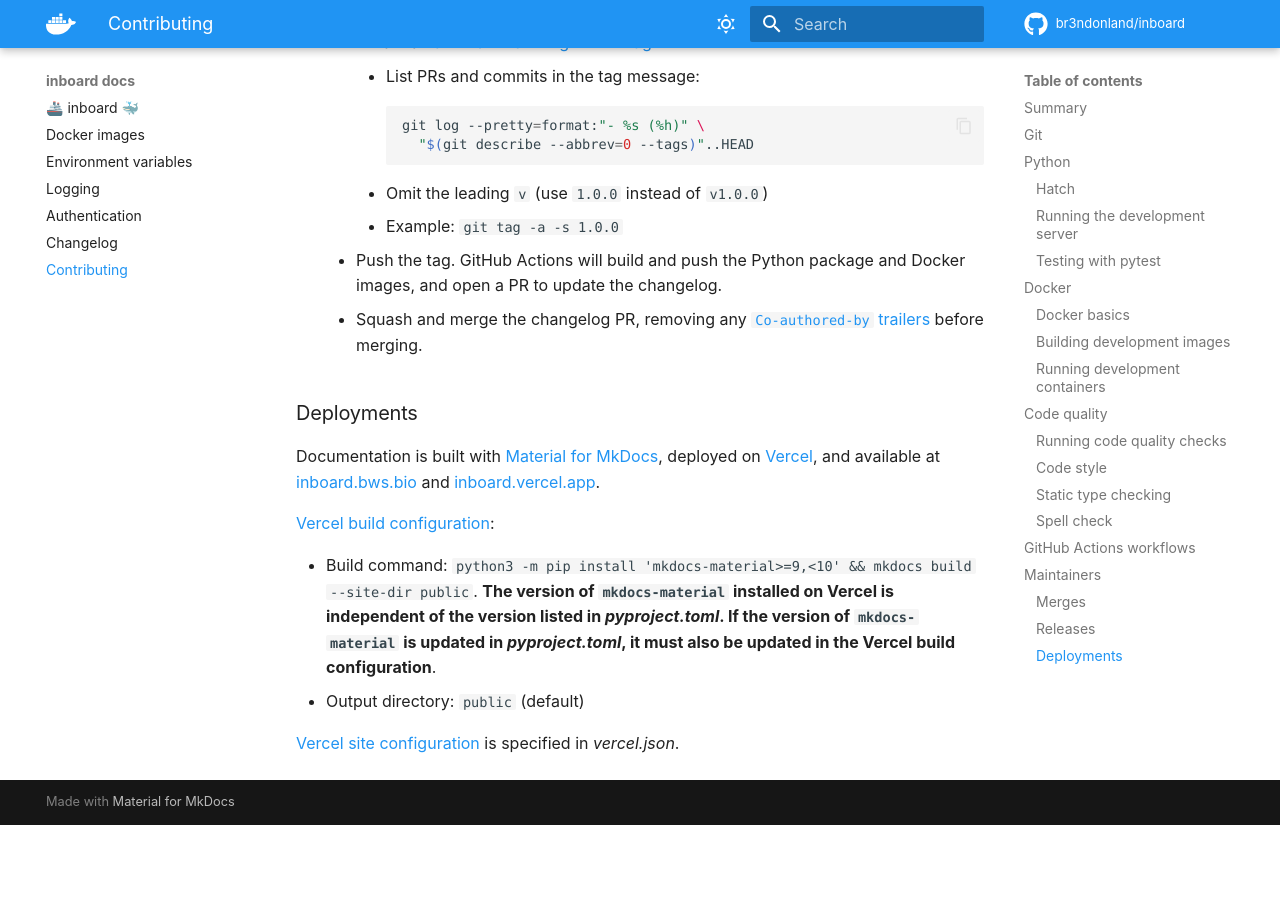
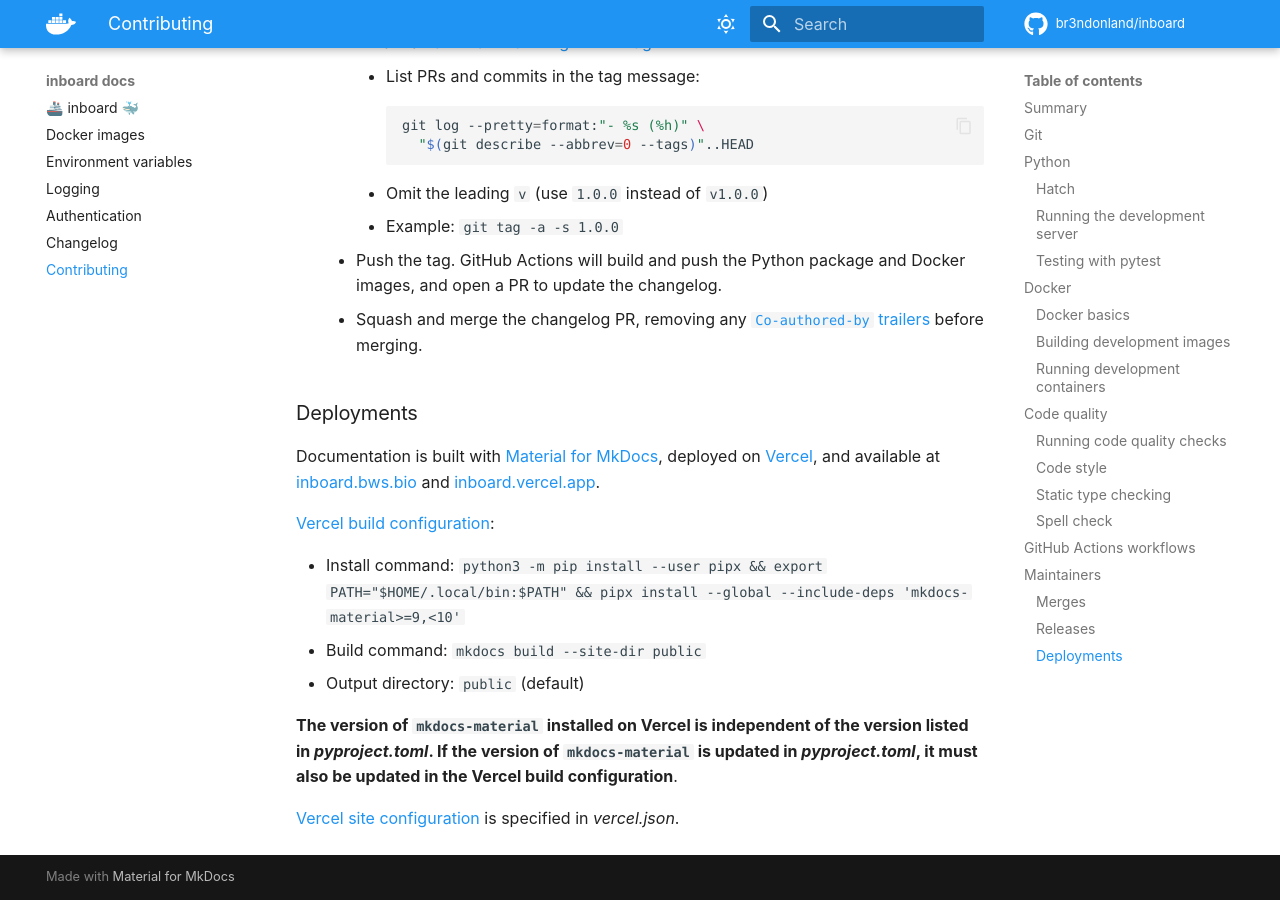
Before and after one commit to br3ndonland/inboard, an MkDocs documentation site: the page built from docs/contributing.md, in a window 1280 px wide and 900 px high, scrolled down 7215 px. Built offline with MkDocs 1.6.1 and Material for MkDocs 9.7.7, drawn with Linux system fonts in a browser that asks for light colours; comment, search, counter and statistics services are not loaded; before the commit the page ends 8040 px from its top, so only the background shows below that.

```diff
--- a/docs/contributing.md
+++ b/docs/contributing.md
@@ -271,7 +271,10 @@ Documentation is built with [Material for MkDocs](https://squidfunk.github.io/mk
 
 [Vercel build configuration](https://vercel.com/docs/build-step):
 
-- Build command: `python3 -m pip install 'mkdocs-material>=9,<10' && mkdocs build --site-dir public`. **The version of `mkdocs-material` installed on Vercel is independent of the version listed in _pyproject.toml_. If the version of `mkdocs-material` is updated in _pyproject.toml_, it must also be updated in the Vercel build configuration**.
+- Install command: `python3 -m pip install --user pipx && export PATH="$HOME/.local/bin:$PATH" && pipx install --global --include-deps 'mkdocs-material>=9,<10'`
+- Build command: `mkdocs build --site-dir public`
 - Output directory: `public` (default)
 
+**The version of `mkdocs-material` installed on Vercel is independent of the version listed in _pyproject.toml_. If the version of `mkdocs-material` is updated in _pyproject.toml_, it must also be updated in the Vercel build configuration**.
+
 [Vercel site configuration](https://vercel.com/docs/configuration) is specified in _vercel.json_.
```
Also changed, not shown: README.md (+2 -1 lines).
